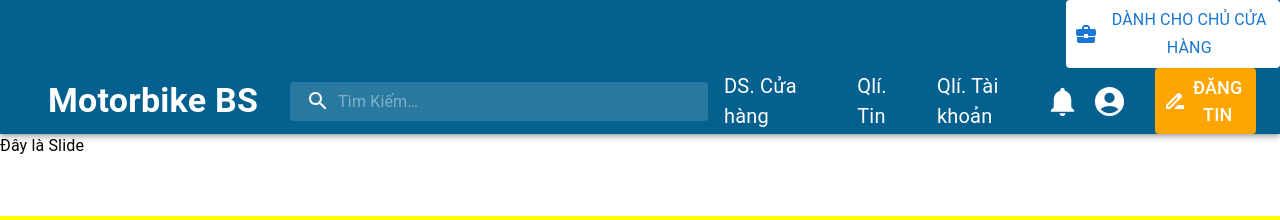
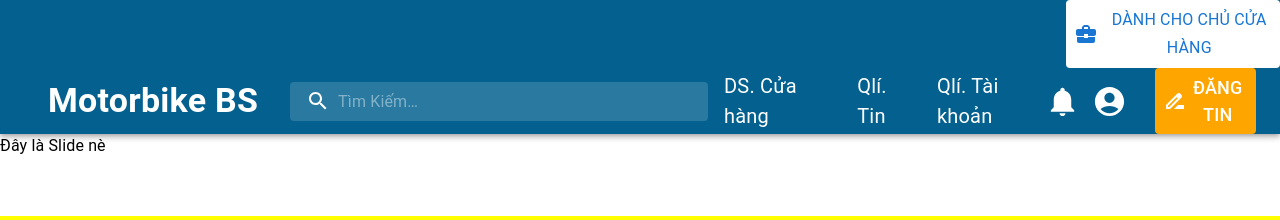
Before and after one commit to MotorbikeBS/MotorBikeBS_FE, a React (Create React App) app: page /customer-home in a window 1280 px wide. Shown: the top 220 px of the page. Built offline with nearby package versions, Linux system fonts and the light colour scheme.

Commit message:
test deploy CI/CD

```diff
--- a/src/pages/buyer/home-component/HomeComponent.tsx
+++ b/src/pages/buyer/home-component/HomeComponent.tsx
@@ -12,7 +12,7 @@ const CustomerHome = () => {
             <Box flexGrow={2}>
 
                 <Typography>
-                    Đây là Slide
+                    Đây là Slide nè
                 </Typography>
 
             </Box>
```
